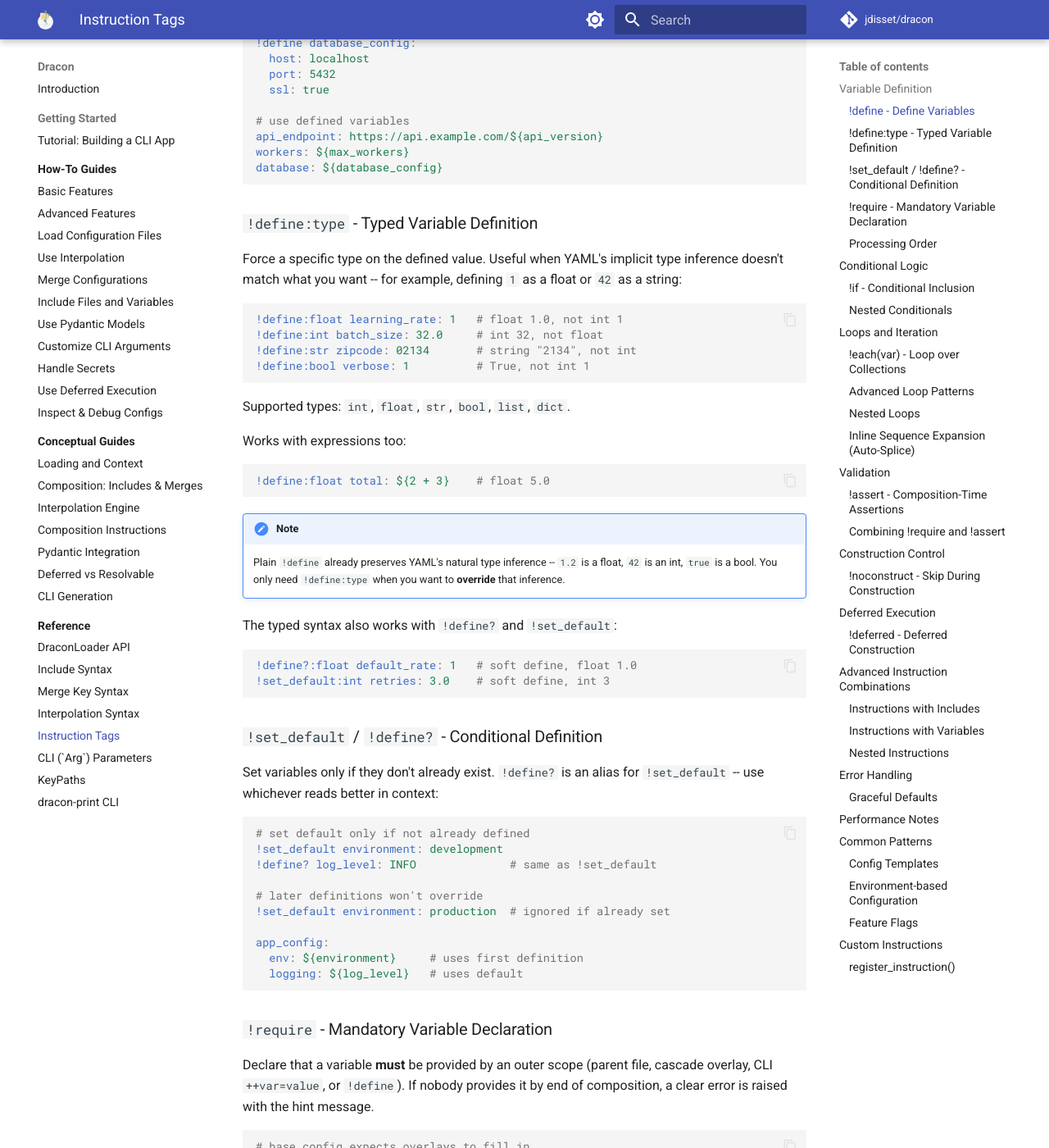
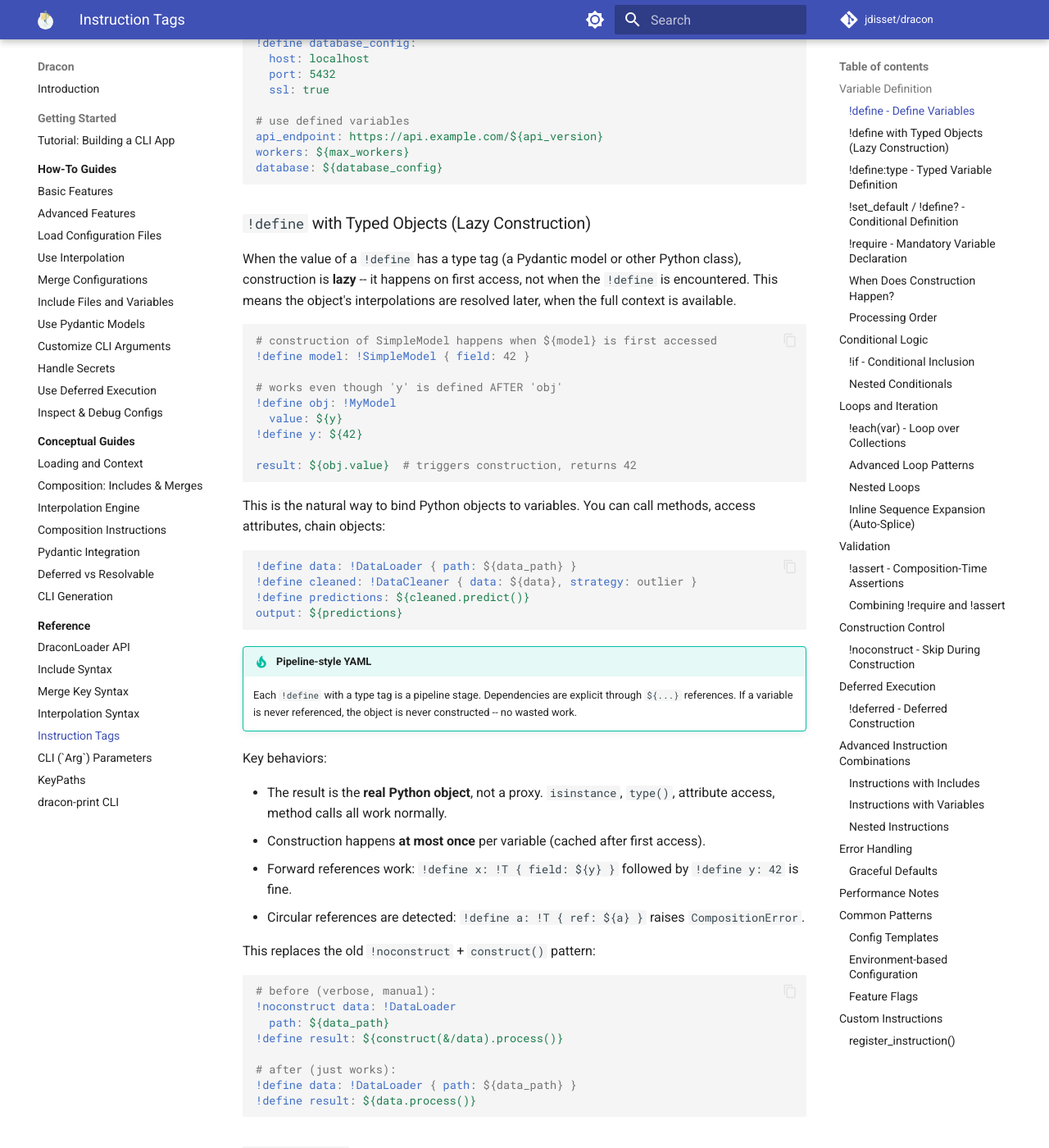
Before and after one commit to jdisset/dracon, an MkDocs documentation site: the page built from docs/reference/instruction_tags.md, in a window 1280 px wide and 1400 px high, scrolled down 614 px. Shown: the whole window at 82% size. Built offline with MkDocs 1.6.1 and Material for MkDocs 9.7.7, drawn with Linux system fonts in a browser that asks for light colours; comment, search, counter and statistics services are not loaded; some of the changed text lies outside the part shown.

Commit message:
docs: document lazy !define construction, update !noconstruct guidance

````diff
--- a/docs/reference/instruction_tags.md
+++ b/docs/reference/instruction_tags.md
@@ -28,6 +28,54 @@ Define variables for use throughout the configuration:
 api_endpoint: https://api.example.com/${api_version}
 workers: ${max_workers}
 database: ${database_config}
+```
+
+### `!define` with Typed Objects (Lazy Construction)
+
+When the value of a `!define` has a type tag (a Pydantic model or other Python class), construction is **lazy** -- it happens on first access, not when the `!define` is encountered. This means the object's interpolations are resolved later, when the full context is available.
+
+```yaml
+# construction of SimpleModel happens when ${model} is first accessed
+!define model: !SimpleModel { field: 42 }
+
+# works even though 'y' is defined AFTER 'obj'
+!define obj: !MyModel
+  value: ${y}
+!define y: ${42}
+
+result: ${obj.value}  # triggers construction, returns 42
+```
+
+This is the natural way to bind Python objects to variables. You can call methods, access attributes, chain objects:
+
+```yaml
+!define data: !DataLoader { path: ${data_path} }
+!define cleaned: !DataCleaner { data: ${data}, strategy: outlier }
+!define predictions: ${cleaned.predict()}
+output: ${predictions}
+```
+
+!!! tip "Pipeline-style YAML"
+    Each `!define` with a type tag is a pipeline stage. Dependencies are explicit through `${...}` references. If a variable is never referenced, the object is never constructed -- no wasted work.
+
+Key behaviors:
+
+- The result is the **real Python object**, not a proxy. `isinstance`, `type()`, attribute access, method calls all work normally.
+- Construction happens **at most once** per variable (cached after first access).
+- Forward references work: `!define x: !T { field: ${y} }` followed by `!define y: 42` is fine.
+- Circular references are detected: `!define a: !T { ref: ${a} }` raises `CompositionError`.
+
+This replaces the old `!noconstruct` + `construct()` pattern:
+
+```yaml
+# before (verbose, manual):
+!noconstruct data: !DataLoader
+  path: ${data_path}
+!define result: ${construct(&/data).process()}
+
+# after (just works):
+!define data: !DataLoader { path: ${data_path} }
+!define result: ${data.process()}
 ```
 
 ### `!define:type` - Typed Variable Definition
@@ -103,6 +151,19 @@ The variable definition gradient:
 - `!define` -- always set, overwrites previous values
 - `!set_default` -- set if nobody else does (optional with fallback)
 - `!require` -- must be provided by someone else (mandatory, no fallback)
+
+### When Does Construction Happen?
+
+With `!define`, the timing depends on what you're defining:
+
+| Pattern | Resolves | Use case |
+|---------|----------|----------|
+| `!define x: 42` | Immediately (literal) | Constants, simple values |
+| `!define x: ${expr}` | Composition time (expression) | Derived strings, comprehensions |
+| `!define x: !Type { ... }` | On first `${x}` access (lazy) | Pipeline stages, Python objects |
+| `!deferred` | Runtime (manual `.construct()`) | Objects needing live runtime state |
+
+The lazy construction for typed objects is what makes `!define` work as a pipeline mechanism. The `!noconstruct` + `construct()` pattern that was previously needed for this is now unnecessary.
 
 ### Processing Order
 
@@ -323,6 +384,11 @@ server:
 
 ### `!noconstruct` - Skip During Construction
 
+!!! note "Mostly superseded by lazy `!define`"
+    The common pattern of `!noconstruct` + `construct(&/name)` to build Python objects from YAML is no longer needed. Use `!define name: !Type { ... }` instead -- it handles lazy construction automatically. See [lazy construction above](#define-with-typed-objects-lazy-construction).
+
+    `!noconstruct` is still useful for its original purpose: excluding nodes from construction entirely (template anchors, metadata, tooling hints).
+
 Tag a key or value with `!noconstruct` to skip it during Pydantic model construction. The node is kept in the YAML tree during composition but ignored when building Python objects.
 
 ```yaml
````
Also changed, not shown: docs/concepts/deferred-resolvable.md (+27 -10 lines), docs/concepts/instructions.md (+26 -2 lines).
